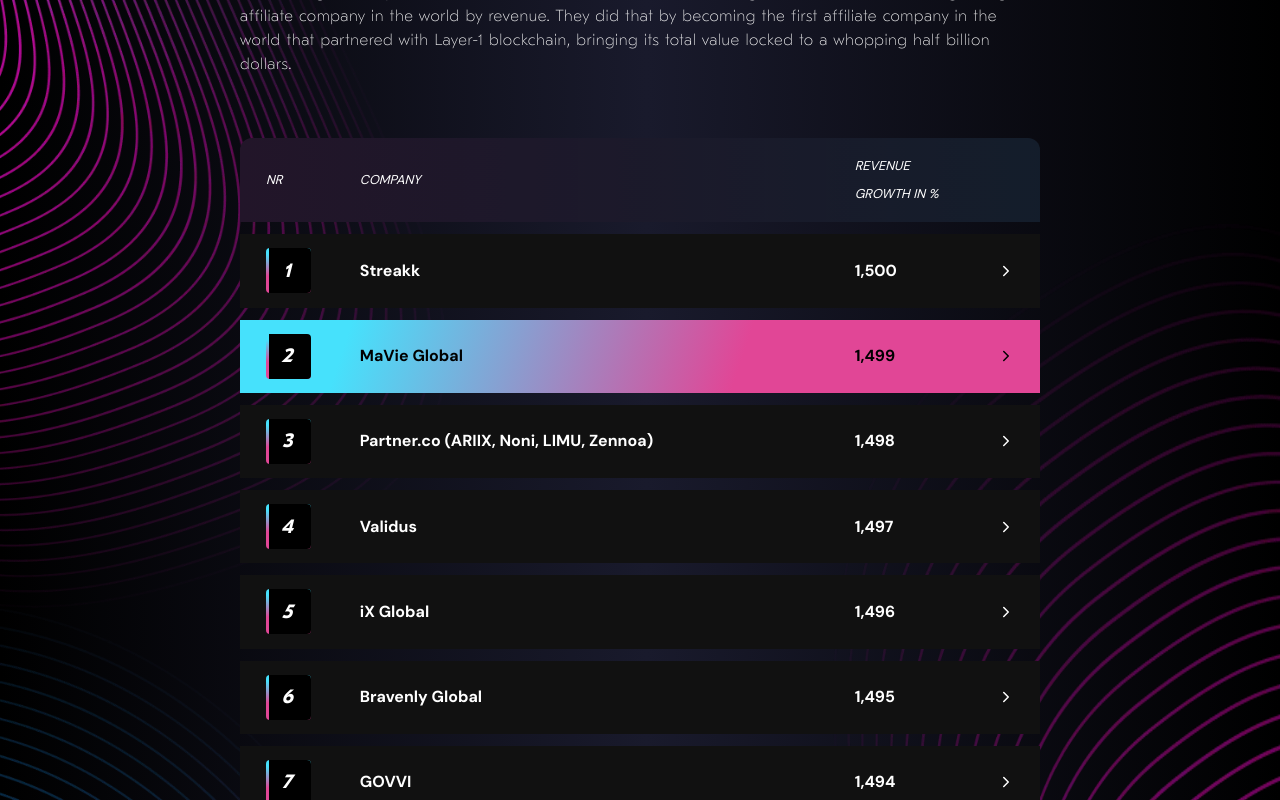
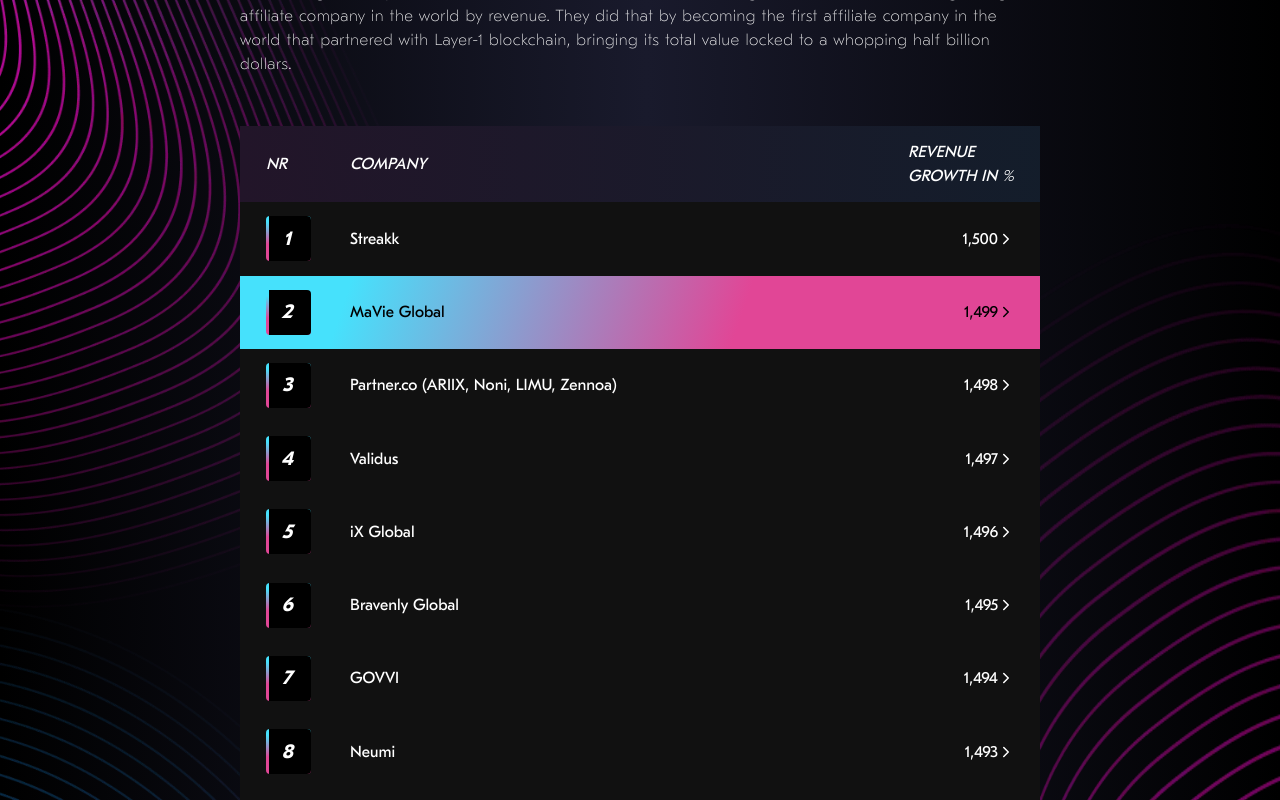
Before and after one commit to Innovatio-dev/mavie-global, a Next.js app: page /about-us in a window 1280 px wide. Shown: the part 400-1200 px from the top of the page. Built offline with nearby package versions, Linux system fonts and the light colour scheme.

Commit message:
Table changed to CSS grid

```diff
--- a/src/components/custom/ScoreBoard/index.tsx
+++ b/src/components/custom/ScoreBoard/index.tsx
@@ -4,22 +4,17 @@
 export default function ScoreBoard() {
     return (
         <div className='w-full'>
-            <table className={`
-                w-full font-dm text-xl border-separate border-spacing-y-3
-                [&_th]:text-[clamp(12px,_1vw,_16px)]
-                [&_td]:text-[clamp(12px,_3vw,_16px)]
-            `}>
-                <thead>
-                    <tr className='bg-purple-gradient italic'>
-                        <th className='font-normal text-start rounded-tl-xl py-[14.13px] pl-[26px]'>NR</th>
-                        <th className='font-normal text-start py-[14.13px]'>COMPANY</th>
-                        <th className='font-normal text-start rounded-tr-xl py-[14.13px] pr-[26px]'>REVENUE <br /> GROWTH IN %</th>
-                    </tr>
-                </thead>
-                <tbody className='font-bold'>
+            <div className="w-full">
+                <div className='bg-purple-gradient italic grid grid-cols-[110px_1fr_auto] items-center'>
+                    <span className='font-normal text-start rounded-tl-xl py-[14.13px] pl-[26px]'>NR</span>
+                    <span className='font-normal text-start py-[14.13px]'>COMPANY</span>
+                    <span className='font-normal text-start rounded-tr-xl py-[14.13px] pr-[26px]'>REVENUE <br /> GROWTH IN %</span>
+                </div>
+
+                <div>
                     {
                         SCORE_DATA.map(({ ranking, company, revenue }) => (
-                            <tr key={ranking} className={`${company === 'MaVie Global' ? 'bg-main-gradient text-black' : 'bg-brand-black'}`}>
+                            <div key={ranking} className={`grid grid-cols-[110px_1fr_auto] items-center ${company === 'MaVie Global' ? 'bg-main-gradient text-black' : 'bg-brand-black'}`}>
                                 <td className={`py-[14.13px] pl-[26px] ${ranking === 10 && 'rounded-bl-xl overflow-hidden'}`}>
                                     <div className={'w-[clamp(45px,_1vw,_48px)] h-[clamp(45px,_1vw,_48px)] flex justify-end bg-vertical-gradient rounded'}>
                                         <div className="w-[calc(100%-0.2rem)] h-full flex flex-col justify-center items-center bg-black rounded-r">
@@ -31,11 +26,12 @@
                                 <td className={`py-[14.13px] pr-[26px] ${ranking === 10 && 'rounded-br-xl overflow-hidden'}`}>
                                     <div className='flex justify-between items-center'>{revenue} <IoChevronForwardOutline /></div>
                                 </td>
-                            </tr>
+                            </div>
                         ))
                     }
-                </tbody>
-            </table>
+                </div>
+            </div>
+
             <span className='block font-dm text-sm text-brand-gray text-center mt-3'>(MaVie Global - the 2nd fastest revenue-growing affiliate company in the world)</span>
         </div>
 
```
